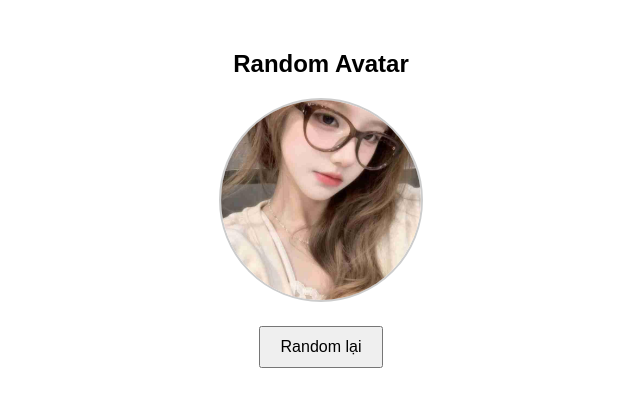
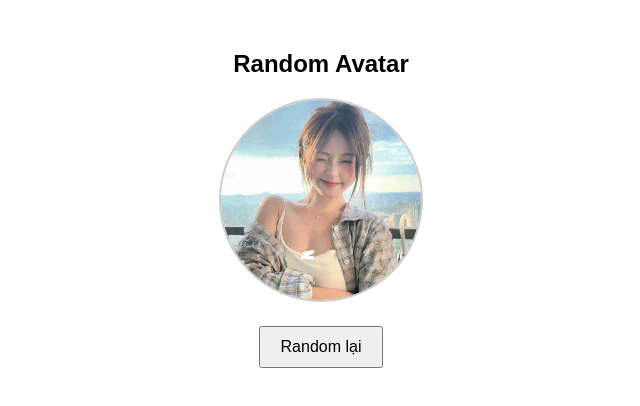
Before and after one commit to levantienmc09-code/api-avt, a plain HTML site: page ApiRandom.html in a window 1280 px wide. Shown: the whole page, without its empty margins (319-959 px from the left). Drawn offline with Linux system fonts and the light colour scheme.

Commit message:
Update title and random avatar logic in ApiRandom.html

```diff
--- a/ApiRandom.html
+++ b/ApiRandom.html
@@ -2,7 +2,7 @@
 <html lang="vi">
 <head>
   <meta charset="UTF-8">
-  <title>Random Avatar</title>
+  <title>Api Random Avatar</title>
   <style>
     body {
       font-family: Arial;
@@ -12,37 +12,36 @@
     img {
       width: 200px;
       height: 200px;
-      object-fit: cover;
       border-radius: 50%;
       border: 2px solid #ccc;
+      object-fit: cover;
     }
     button {
       margin-top: 20px;
       padding: 10px 20px;
       font-size: 16px;
+      cursor: pointer;
     }
   </style>
 </head>
 <body>
 
 <h2>Random Avatar</h2>
-<img id="avatar" src="" alt="avatar">
+<img id="avatar" src="">
 <br>
 <button onclick="randomAvt()">Random lại</button>
 
 <script>
+const MAX_AVT = 32; // 🔧 đổi theo số ảnh bạn có
+
 function randomAvt() {
-  fetch("https://raw.githubusercontent.com/levantienmc09-code/api-avt/main/Img.json")
-    .then(res => res.json())
-    .then(list => {
-      const file = list[Math.floor(Math.random() * list.length)];
-      document.getElementById("avatar").src =
-        "https://raw.githubusercontent.com/levantienmc09-code/api-avt/main/Img/" +
-        file + "?t=" + Date.now();
-    });
+  const i = Math.floor(Math.random() * MAX_AVT) + 1;
+  document.getElementById("avatar").src =
+    "./Img/Avt" + i + ".png?t=" + Date.now();
 }
 
-randomAvt(); // load lần đầu
+// load lần đầu
+randomAvt();
 </script>
 
 </body>
```
